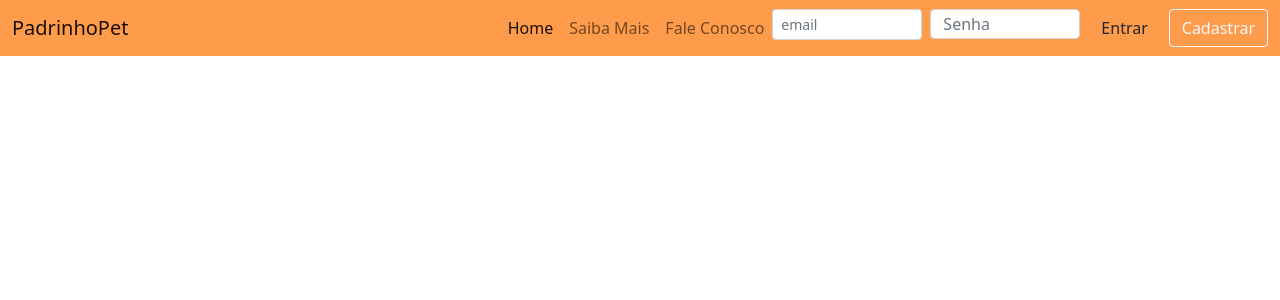
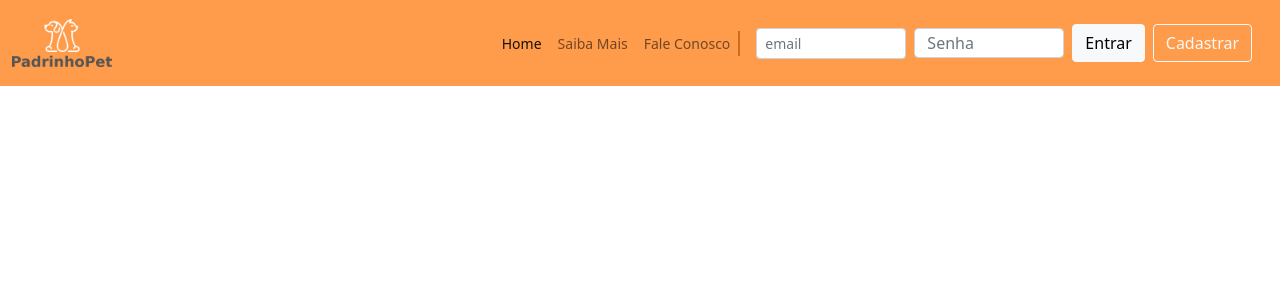
Before and after one commit to 00f27x/padrinho-pet, an Angular app: page / in a window 1280 px wide. Shown: the top 300 px of the page. Built offline with nearby package versions, Linux system fonts and the light colour scheme.

Commit message:
Alteradas estilizações e adicionada brand

```diff
--- a/src/app/components/navbar/navbar.component.css
+++ b/src/app/components/navbar/navbar.component.css
@@ -1,8 +1,17 @@
 .navbar{
     background-color: #FF9C4C;
+}
+
+.navbar-brand > img{
+    width: 100px;
 }
 .nav-login-input-group > .form-control{
     max-width: 150px;
     height: 30px;
     background-color: #fff;
 }
+.separator{
+    background-color: chocolate;
+    padding: 1px;
+    height: 25px;
+}
--- a/src/app/components/navbar/navbar.component.html
+++ b/src/app/components/navbar/navbar.component.html
@@ -1,6 +1,8 @@
-<nav class="navbar navbar-expand-lg navbar-light" id="idNavbar">
+<nav class="navbar navbar-expand-lg navbar-light small">
     <div class="container-fluid d-flex justify-content-between">
-        <a class="navbar-brand" href="#">PadrinhoPet</a>
+        <a class="navbar-brand" href="#">
+            <img src="../../../assets/logo.png" alt="PadrinhoPet">
+        </a>
         <button class="navbar-toggler" type="button" data-bs-toggle="collapse" data-bs-target="#navbarSupportedContent"
             aria-controls="navbarSupportedContent" aria-expanded="false" aria-label="Toggle navigation">
             <span class="navbar-toggler-icon"></span>
@@ -17,12 +19,14 @@
                     <li class="nav-item">
                         <a class="nav-link" href="#">Fale Conosco</a>
                     </li>
+                    <li class="separator my-auto">
+                    </li>
                 </ul>
-                <form class="d-flex nav-login-input-group">
-                    <input class="form-control form-control-sm me-2" type="email" placeholder="email"
+                <form class="d-flex nav-login-input-group p-3">
+                    <input class="form-control form-control-sm me-2 my-auto" type="email" placeholder="email"
                         aria-label="Email">
-                    <input class="form-control me-2" type="password" placeholder="Senha" aria-label="Password">
-                    <button class="btn bnt-light me-2" type="submit">Entrar</button>
+                    <input class="form-control me-2 my-auto" type="password" placeholder="Senha" aria-label="Password">
+                    <button class="btn btn-light me-2" type="submit">Entrar</button>
                     <button class="btn btn-outline-light" type="submit">Cadastrar</button>
                 </form>
             </div>
```
Also changed, not shown: src/assets/logo.png (added), src/assets/logo.svg (added).
